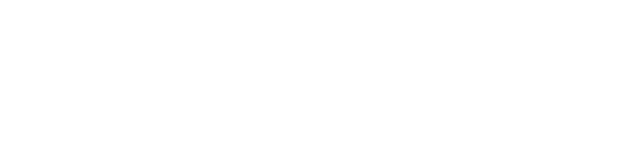
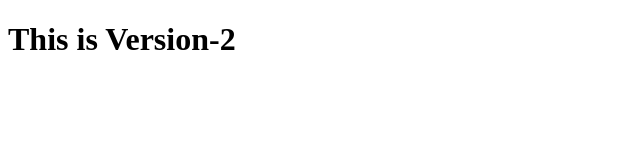
Before and after one commit to unique-rox/GitRepo, a plain HTML site: page index.html in a window 1280 px wide. Shown: the whole page, without its empty margins (0-640 px from the left). Drawn offline with Linux system fonts and the light colour scheme.

Commit message:
this is V-2

```diff
--- a/index.html
+++ b/index.html
@@ -6,6 +6,6 @@
     <title>Document</title>
 </head>
 <body>
-
+    <h1>This is Version-2</h1>
 </body>
 </html>
```
